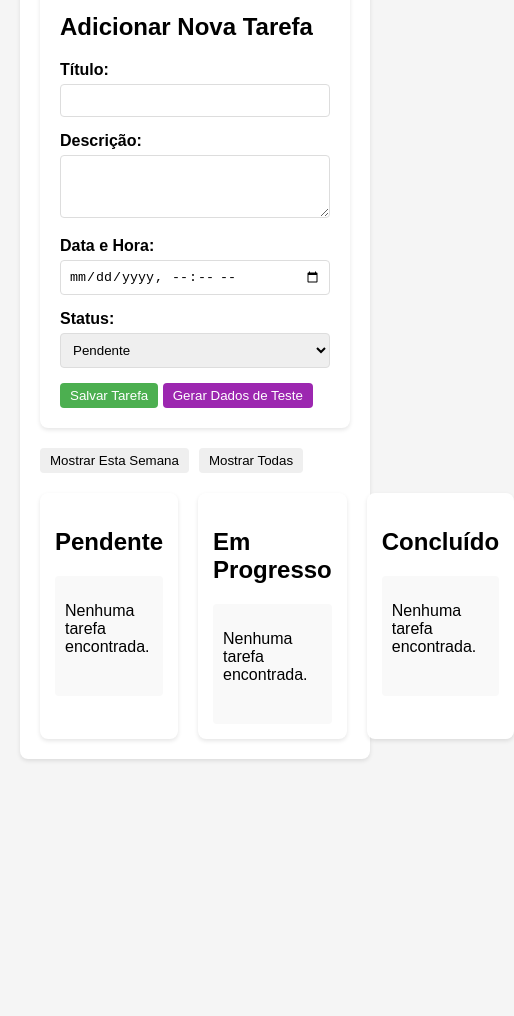
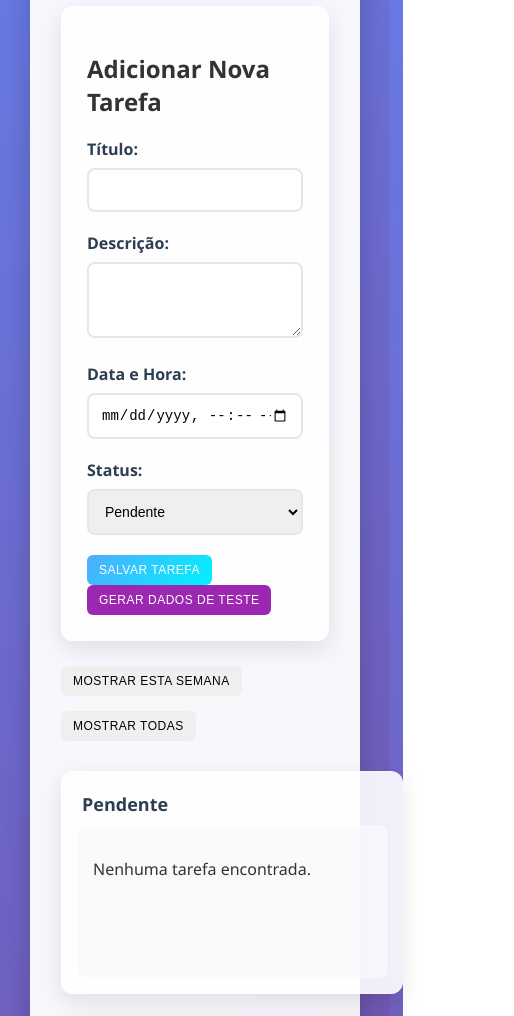
Before and after one commit to Daniel-Gehlen/task-scheduler, a plain HTML site: page index.html in a window 390 px wide. Shown: the part 184-1200 px from the top of the page, 514 px wide, since content can reach past the window. Before the commit the page ends 963 px from the top, so only its background shows below. Drawn offline with Linux system fonts and the light colour scheme.

Commit message:
fix: prevent task cards from overflowing column boundaries
- Add max-height and overflow constraints to columns
- Implement scrollable task areas with custom scrollbar
- Fix flex layout for proper column containment
- Add responsive column sizing with min/max widths
- Customize scrollbar appearance for better UX

Time spent: ~15 minutes

```diff
--- a/src/css/style.css
+++ b/src/css/style.css
@@ -1,138 +1,219 @@
 body {
-  font-family: Arial, sans-serif;
-  max-width: 800px;
+  font-family: "Segoe UI", Tahoma, Geneva, Verdana, sans-serif;
+  max-width: 900px;
   margin: 0 auto;
-  padding: 20px;
-  background-color: #f5f5f5;
+  padding: 30px;
+  background: linear-gradient(135deg, #667eea 0%, #764ba2 100%);
+  min-height: 100vh;
+  color: #333;
 }
 
 #app {
-  background: white;
-  padding: 20px;
-  border-radius: 8px;
-  box-shadow: 0 2px 4px rgba(0, 0, 0, 0.1);
+  background: rgba(255, 255, 255, 0.95);
+  padding: 30px;
+  border-radius: 16px;
+  box-shadow: 0 10px 30px rgba(0, 0, 0, 0.2);
+  backdrop-filter: blur(10px);
+  border: 1px solid rgba(255, 255, 255, 0.2);
 }
 
 .kanban {
   display: flex;
-  gap: 20px;
-  margin-top: 20px;
+  gap: 25px;
+  margin-top: 30px;
+  flex-wrap: wrap;
 }
 
 .column {
   flex: 1;
-  background: #fff;
-  border-radius: 8px;
-  padding: 15px;
-  box-shadow: 0 2px 4px rgba(0, 0, 0, 0.1);
+  min-width: 300px;
+  max-width: 400px;
+  background: rgba(255, 255, 255, 0.9);
+  border-radius: 12px;
+  padding: 20px;
+  box-shadow: 0 8px 25px rgba(0, 0, 0, 0.1);
+  border: 1px solid rgba(255, 255, 255, 0.3);
+  transition:
+    transform 0.2s ease,
+    box-shadow 0.2s ease;
+  max-height: 500px;
+  overflow: hidden;
+  display: flex;
+  flex-direction: column;
+}
+
+.column h2 {
+  margin: 0 0 15px 0;
+  font-size: 18px;
+  font-weight: 600;
+  color: #2c3e50;
+}
+
+.tasks {
+  flex: 1;
+  overflow-y: auto;
+  padding: 5px;
+  margin: -5px;
+  max-height: calc(500px - 60px);
+  scrollbar-width: thin;
+  scrollbar-color: rgba(102, 126, 234, 0.3) transparent;
+}
+
+.tasks::-webkit-scrollbar {
+  width: 6px;
+}
+
+.tasks::-webkit-scrollbar-track {
+  background: transparent;
+}
+
+.tasks::-webkit-scrollbar-thumb {
+  background: rgba(102, 126, 234, 0.3);
+  border-radius: 3px;
+}
+
+.tasks::-webkit-scrollbar-thumb:hover {
+  background: rgba(102, 126, 234, 0.5);
+}
+
+.column:hover {
+  transform: translateY(-5px);
+  box-shadow: 0 12px 35px rgba(0, 0, 0, 0.15);
 }
 
 .task {
-  background: #e3f2fd;
-  padding: 10px;
-  margin-bottom: 10px;
-  border-radius: 4px;
+  background: linear-gradient(135deg, #f5f7fa 0%, #c3cfe2 100%);
+  padding: 15px;
+  margin-bottom: 15px;
+  border-radius: 8px;
   cursor: move;
   position: relative;
+  transition: all 0.3s ease;
+  border: 1px solid rgba(255, 255, 255, 0.5);
 }
 
 .task:hover {
-  background: #bbdefb;
+  background: linear-gradient(135deg, #e8f4f8 0%, #a8c0ff 100%);
+  transform: translateY(-2px);
+  box-shadow: 0 5px 15px rgba(0, 0, 0, 0.1);
 }
 
 .task h3 {
-  margin: 0 0 5px 0;
+  margin: 0 0 8px 0;
+  color: #2c3e50;
+  font-weight: 600;
 }
 
 .task p {
-  margin: 5px 0;
+  margin: 8px 0;
+  color: #34495e;
+  font-size: 14px;
 }
 
 .task-actions {
   display: flex;
-  gap: 5px;
-  margin-top: 10px;
+  gap: 8px;
+  margin-top: 15px;
 }
 
 button {
-  padding: 5px 10px;
+  padding: 8px 12px;
   border: none;
-  border-radius: 4px;
+  border-radius: 6px;
   cursor: pointer;
-  transition: background 0.2s;
+  transition: all 0.3s ease;
+  font-weight: 500;
+  font-size: 12px;
+  text-transform: uppercase;
+  letter-spacing: 0.5px;
 }
 
 button:hover {
-  opacity: 0.9;
+  transform: translateY(-1px);
+  box-shadow: 0 3px 10px rgba(0, 0, 0, 0.2);
 }
 
 .add-btn {
-  background: #4caf50;
+  background: linear-gradient(135deg, #4facfe 0%, #00f2fe 100%);
   color: white;
 }
 
 .edit-btn {
-  background: #2196f3;
+  background: linear-gradient(135deg, #667eea 0%, #764ba2 100%);
   color: white;
 }
 
 .delete-btn {
-  background: #f44336;
+  background: linear-gradient(135deg, #ff6b6b 0%, #ee5a52 100%);
   color: white;
 }
 
 .remind-btn {
-  background: #ff9800;
+  background: linear-gradient(135deg, #f093fb 0%, #f5576c 100%);
   color: white;
 }
 
 #task-form {
-  background: #fff;
-  padding: 20px;
-  border-radius: 8px;
-  box-shadow: 0 2px 4px rgba(0, 0, 0, 0.1);
-  margin-bottom: 20px;
+  background: rgba(255, 255, 255, 0.9);
+  padding: 25px;
+  border-radius: 12px;
+  box-shadow: 0 8px 25px rgba(0, 0, 0, 0.1);
+  margin-bottom: 25px;
+  border: 1px solid rgba(255, 255, 255, 0.3);
 }
 
 .form-group {
-  margin-bottom: 15px;
+  margin-bottom: 20px;
 }
 
 label {
   display: block;
-  margin-bottom: 5px;
-  font-weight: bold;
+  margin-bottom: 8px;
+  font-weight: 600;
+  color: #2c3e50;
 }
 
 input,
 textarea,
 select {
   width: 100%;
-  padding: 8px;
-  border: 1px solid #ddd;
-  border-radius: 4px;
+  padding: 12px;
+  border: 2px solid #e1e8ed;
+  border-radius: 8px;
   box-sizing: border-box;
+  transition: border-color 0.3s ease;
+  font-size: 14px;
+}
+
+input:focus,
+textarea:focus,
+select:focus {
+  outline: none;
+  border-color: #667eea;
+  box-shadow: 0 0 0 3px rgba(102, 126, 234, 0.1);
 }
 
 .status-pending {
-  border-left: 4px solid #ff9800;
+  border-left: 5px solid #f093fb;
 }
 .status-in-progress {
-  border-left: 4px solid #2196f3;
+  border-left: 5px solid #667eea;
 }
 .status-completed {
-  border-left: 4px solid #4caf50;
+  border-left: 5px solid #4facfe;
 }
 
 .filter-controls {
-  margin-bottom: 20px;
+  margin-bottom: 25px;
   display: flex;
-  gap: 10px;
+  gap: 15px;
+  flex-wrap: wrap;
 }
 
 .tasks {
-  min-height: 100px;
-  padding: 10px;
-  background: #f9f9f9;
-  border-radius: 4px;
+  min-height: 120px;
+  padding: 15px;
+  background: rgba(248, 249, 250, 0.8);
+  border-radius: 8px;
+  border: 1px solid rgba(255, 255, 255, 0.5);
 }
```
